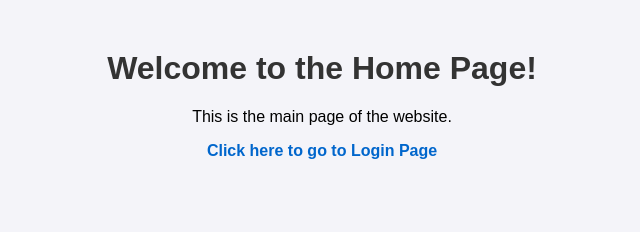
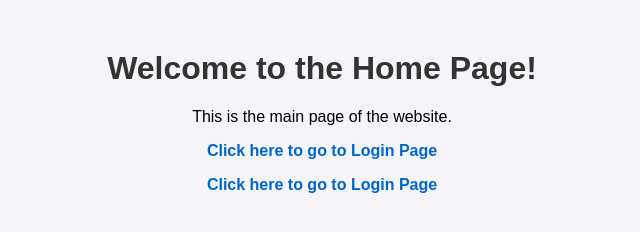
Before and after one commit to ShrutiBharsakle/github-practice1, a plain HTML site: page github-practice/index.html in a window 1280 px wide. Shown: the whole page, without its empty margins (318-958 px from the left). Drawn offline with Linux system fonts and the light colour scheme.

Commit message:
profile command added

```diff
--- a/github-practice/index.html
+++ b/github-practice/index.html
@@ -28,5 +28,6 @@
     <h1>Welcome to the Home Page!</h1>
     <p>This is the main page of the website.</p>
     <p><a href="login.html">Click here to go to Login Page</a></p>
+    <p><a href="profile.html">Click here to go to Login Page</a></p>
 </body>
 </html>
```
